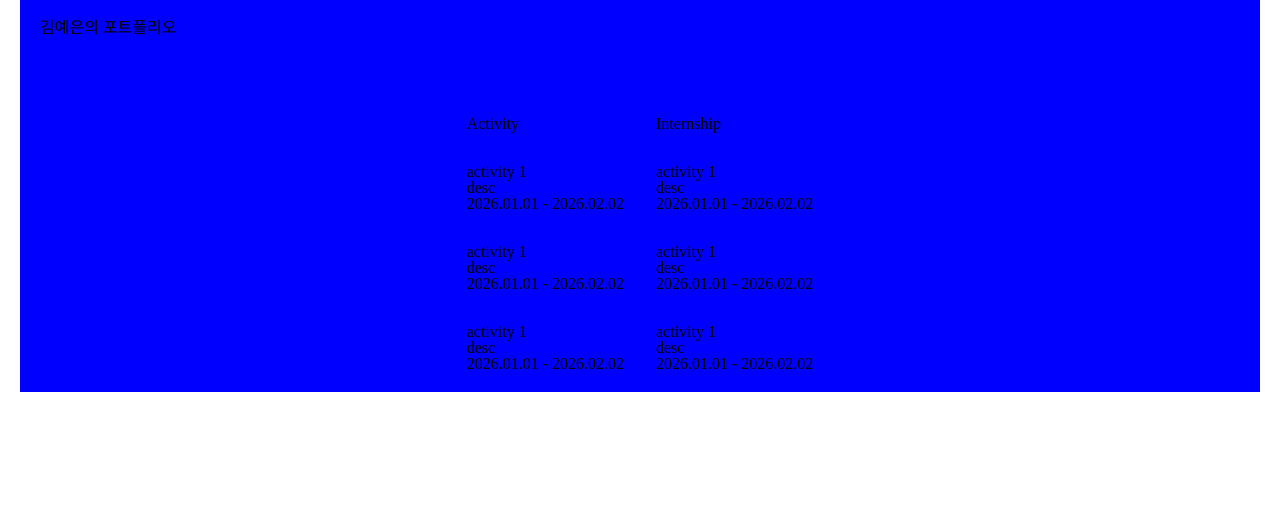
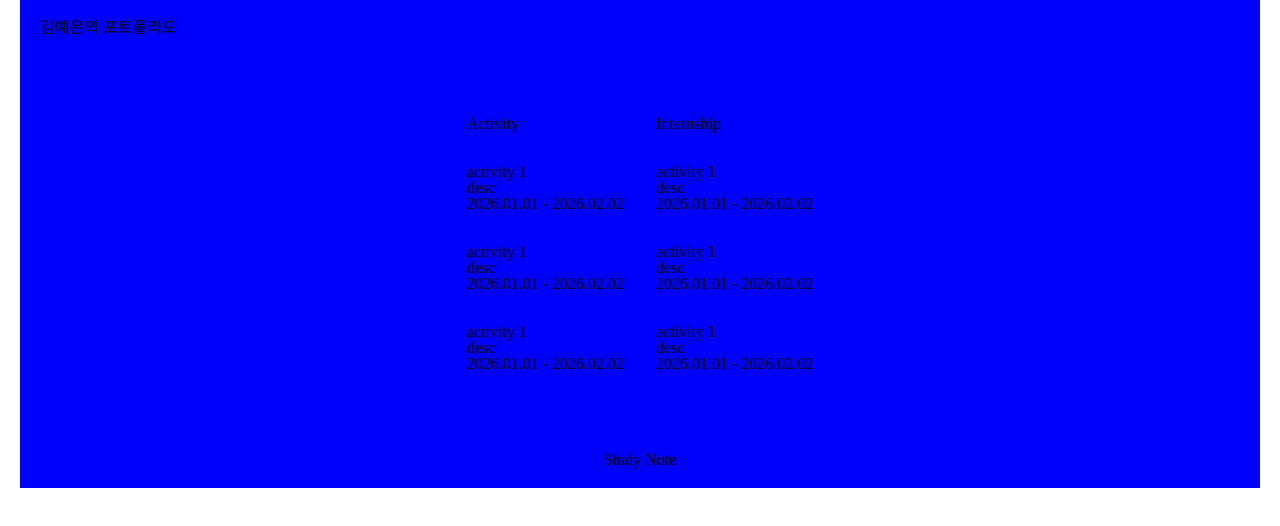
Before and after one commit to kye1115z/autoever-project1, a React (Vite) app: page / in a window 1280 px wide. Shown: the top 526 px of the page. Built offline with nearby package versions, Linux system fonts and the light colour scheme; no server answers; the database is empty.

Commit message:
추가: Posts .tsx, .module.css 파일 생성

```diff
--- a/src/pages/Home/Home.tsx
+++ b/src/pages/Home/Home.tsx
@@ -1,5 +1,6 @@
 import AboutMe from "../AbooutMe/AboutMe";
 import Career from "../Career/Career";
+import Posts from "../Posts/Posts";
 import styles from "./Home.module.css";
 
 const Home = () => {
@@ -7,6 +8,7 @@ const Home = () => {
     <div className={styles.home}>
       <AboutMe />
       <Career />
+      <Posts />
     </div>
   );
 };
--- /dev/null
+++ b/src/pages/Posts/Posts.tsx
@@ -0,0 +1,9 @@
+const Posts = () => {
+  return (
+    <div>
+      <h1>Study Note</h1>
+    </div>
+  );
+};
+
+export default Posts;
```
Also changed, not shown: src/pages/Posts/Posts.module.css (added).
